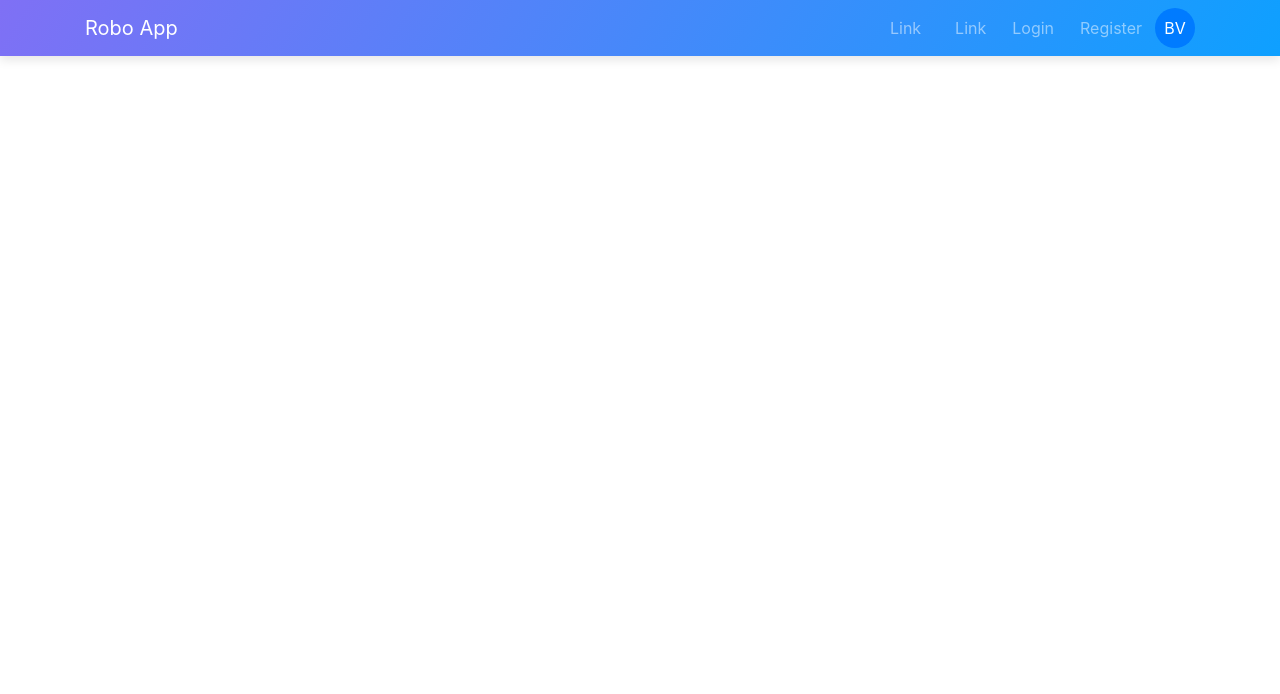
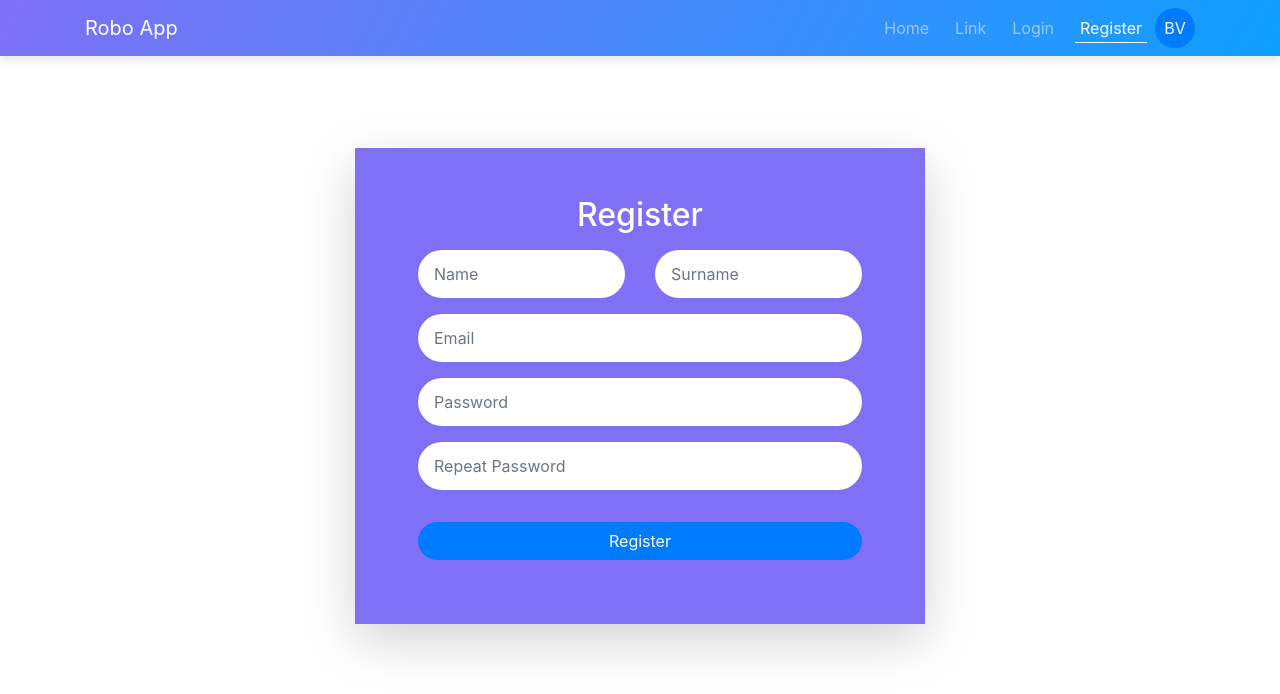
Before and after one commit to VenzDev/Robo-VueTs-App, a Vue app: page /register in a window 1280 px wide. Shown: the top 694 px of the page. Built offline with nearby package versions, Linux system fonts and the light colour scheme.

Commit message:
Add login and register page

```diff
--- a/src/components/Header.vue
+++ b/src/components/Header.vue
@@ -8,16 +8,16 @@
       ></b-navbar-toggle>
       <b-collapse id="nav-collapse" is-nav>
         <b-navbar-nav class="ml-auto">
-          <b-nav-item class="mx-2" active-class="active" to="/link">
-            <span>Link</span>
+          <b-nav-item active-class="active" to="/link">
+            <span>Home</span>
           </b-nav-item>
           <b-nav-item active-class="active" to="/super">
             <span>Link</span></b-nav-item
           >
-          <b-nav-item active-class="active">
+          <b-nav-item active-class="active" to="/login">
             <span>Login</span>
           </b-nav-item>
-          <b-nav-item active-class="active">
+          <b-nav-item active-class="active" to="/register">
             <span>Register</span>
           </b-nav-item>
           <div class="d-none d-md-flex">
--- a/src/router/index.ts
+++ b/src/router/index.ts
@@ -13,11 +13,20 @@ const routes: Array<RouteConfig> = [
   {
     path: "/about",
     name: "About",
-    // route level code-splitting
-    // this generates a separate chunk (about.[hash].js) for this route
-    // which is lazy-loaded when the route is visited.
     component: () =>
       import(/* webpackChunkName: "about" */ "../views/About.vue")
+  },
+  {
+    path: "/login",
+    name: "Login",
+    component: () =>
+      import(/* webpackChunkName: "login" */ "../views/Login.vue")
+  },
+  {
+    path: "/register",
+    name: "Register",
+    component: () =>
+      import(/* webpackChunkName: "register" */ "../views/Register.vue")
   }
 ];
 
--- /dev/null
+++ b/src/views/Login.vue
@@ -0,0 +1,52 @@
+<template>
+  <b-container class="my-md-5">
+    <b-row align-h="center">
+      <b-col style="background-color: #7f70f5" class="shadow-lg" md="8" lg="6">
+        <div class="p-3 p-sm-5">
+          <div class="text-center">
+            <h2 class="text-white mb-3">Login</h2>
+          </div>
+          <b-form>
+            <b-form-group>
+              <input
+                class="form-control form-input"
+                placeholder="Email"
+                type="text"
+              />
+            </b-form-group>
+            <b-form-group>
+              <input
+                class="form-control form-input"
+                placeholder="Password"
+                type="password"
+              />
+            </b-form-group>
+            <b-button variant="primary" class="btn-block form-button"
+              >Login</b-button
+            >
+          </b-form>
+        </div>
+      </b-col>
+    </b-row>
+  </b-container>
+</template>
+
+<script lang="ts">
+import { Component, Vue } from "vue-property-decorator";
+
+@Component
+export default class Login extends Vue {}
+</script>
+
+<style lang="scss" scoped>
+.form-input {
+  border: none;
+  border-radius: 10rem;
+  padding: 1.5rem 1rem;
+}
+.form-button {
+  padding: 0.75rem 1rem;
+  border-radius: 10rem;
+  margin-top: 2rem;
+}
+</style>
--- /dev/null
+++ b/src/views/Register.vue
@@ -0,0 +1,76 @@
+<template>
+  <b-container class="my-md-5">
+    <b-row align-h="center">
+      <b-col style="background-color: #7f70f5" class="shadow-lg" md="8" lg="6">
+        <div class="p-md-5">
+          <div class="text-center">
+            <h2 class="text-white mb-3">Register</h2>
+          </div>
+          <b-form>
+            <b-row class="form-group">
+              <b-col class="mb-3 mb-sm-0" sm="6">
+                <input
+                  class="form-control form-input"
+                  placeholder="Name"
+                  type="text"
+                />
+              </b-col>
+              <b-col sm="6">
+                <input
+                  class="form-control form-input"
+                  placeholder="Surname"
+                  type="text"
+                />
+              </b-col>
+            </b-row>
+            <b-form-group>
+              <input
+                class="form-control form-input"
+                placeholder="Email"
+                type="text"
+              />
+            </b-form-group>
+            <b-form-group>
+              <input
+                class="form-control form-input"
+                placeholder="Password"
+                type="password"
+              />
+            </b-form-group>
+            <b-form-group>
+              <input
+                class="form-control form-input"
+                placeholder="Repeat Password"
+                type="password"
+              />
+            </b-form-group>
+            <b-button variant="primary" class="btn-block form-button"
+              >Register</b-button
+            >
+          </b-form>
+        </div>
+      </b-col>
+    </b-row>
+  </b-container>
+</template>
+
+<script lang="ts">
+import { Component, Vue } from "vue-property-decorator";
+
+@Component
+export default class Register extends Vue {}
+</script>
+
+<style lang="scss" scoped>
+.form-input {
+  border: none;
+  font-size: 1rem;
+  border-radius: 10rem;
+  padding: 1.5rem 1rem;
+}
+.form-button {
+  border-radius: 10rem;
+  margin: 1rem 0;
+  margin-top: 2rem;
+}
+</style>
```
